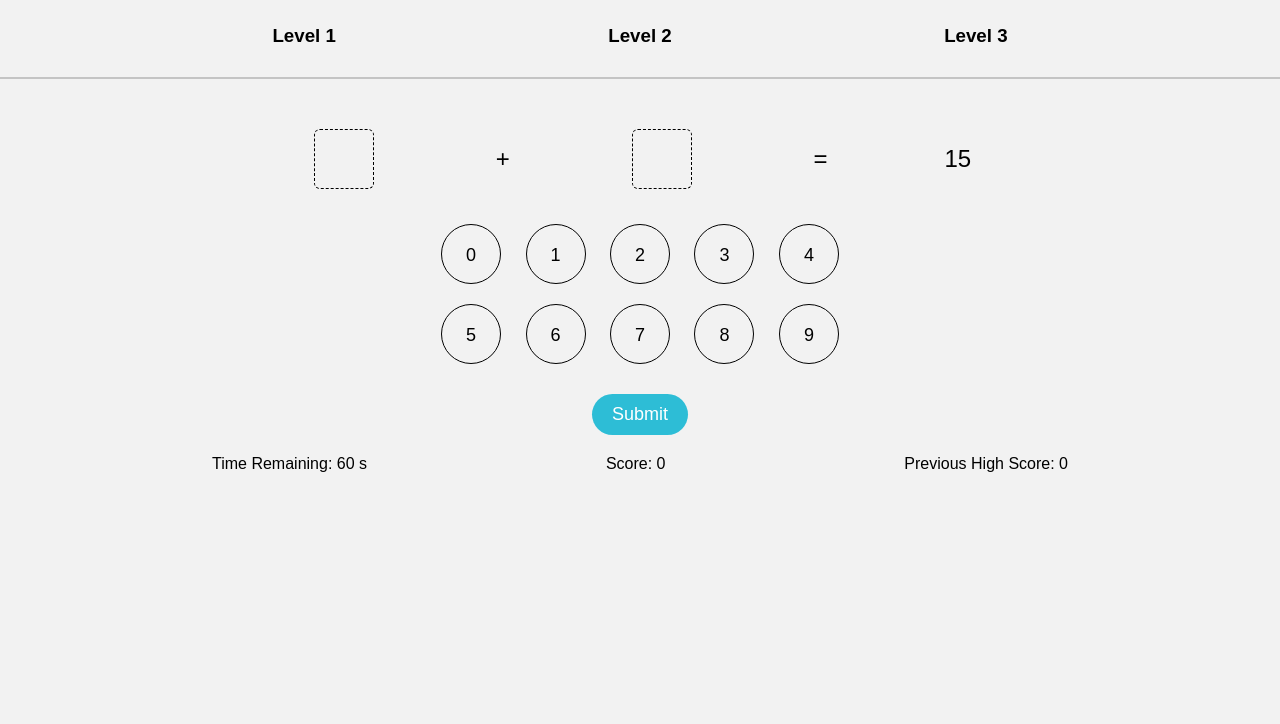
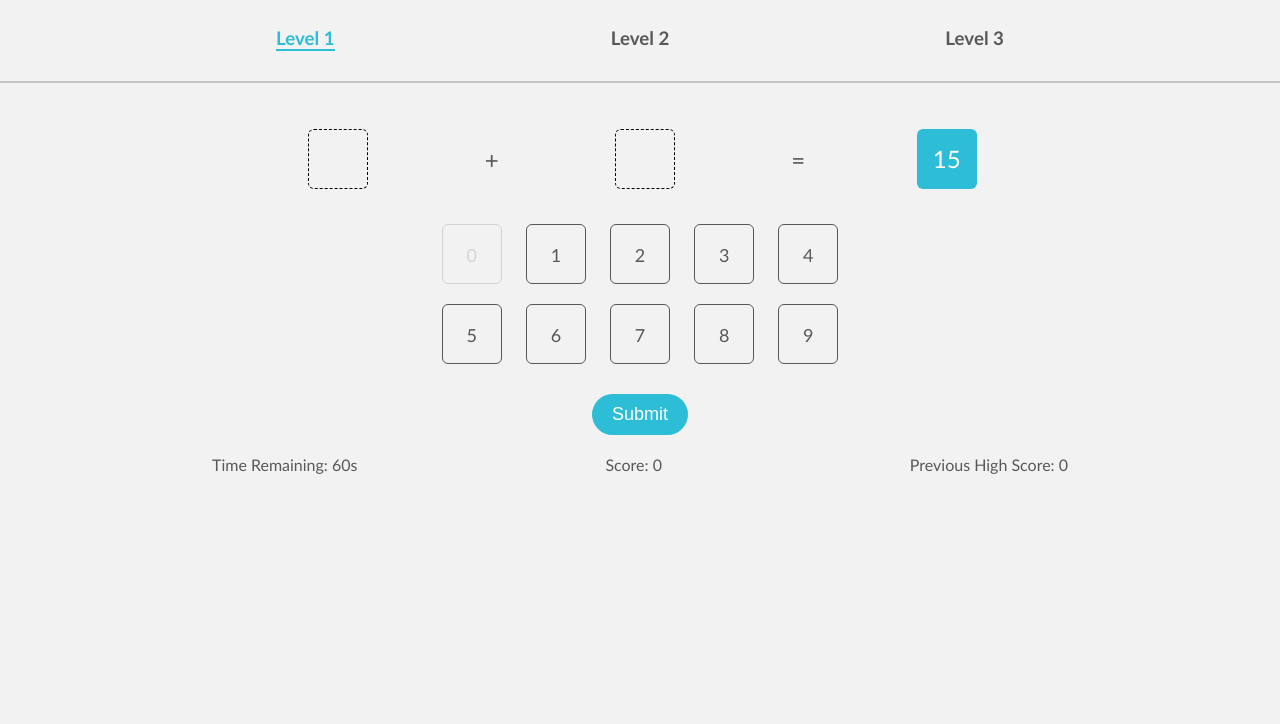
Before and after one commit to wcquantech/arithmetic_game, a plain HTML site: page index.html in a window 1280 px wide. Shown: the part 76-800 px from the top of the page. Drawn offline with Linux system fonts and the light colour scheme.

Commit message:
Enhanced style.css

```diff
--- a/index.html
+++ b/index.html
@@ -13,7 +13,7 @@
             <p>This is a game.</p>
         </div>
         <div class="levels">
-            <h3 id="level-1">Level 1</h3>
+            <h3 id="level-1" class="active-level">Level 1</h3>
             <h3 id="level-2">Level 2</h3>
             <h3 id="level-3">Level 3</h3>
         </div>
@@ -27,13 +27,13 @@
             <span id="operator-2">+</span>
             <span class="drop-zone" id="drop-zone-3"></span>
             =
-            <span id="answer">15</span>
+            <span id="answer" class="filled">15</span>
         </div>
 
         <div id="numbers">
             <!-- Draggable Numbers -->
             <div>
-                <span class="number" draggable="true">0</span>
+                <span class="number dragged" draggable="true">0</span>
                 <span class="number" draggable="true">1</span>
                 <span class="number" draggable="true">2</span>
                 <span class="number" draggable="true">3</span>
@@ -51,7 +51,7 @@
         <button id="submit">Submit</button>
 
         <div class="scoreboard">
-            <p>Time Remaining: <span id="time">60</span> s</p>
+            <p>Time Remaining:  <span id="time">60</span>s</p>
             <p>Score: <span id="score">0</span></p>
             <p>Previous High Score: <span id="previous-score">0</span></p>
         </div>
--- a/style.css
+++ b/style.css
@@ -3,9 +3,10 @@
     padding: 0;
     box-sizing: border-box;
     background: rgb(242, 242, 242);
+    color: #585858
 }
 body {
-    font-family: Arial, sans-serif;
+    font-family:'Gill Sans', 'Gill Sans MT', Calibri, 'Trebuchet MS', sans-serif;
     text-align: center;
     display: flex;
     justify-content: center;
@@ -31,6 +32,20 @@ nav {
     justify-content: space-evenly;
     margin-bottom: 30px;
 }
+.levels h3 {
+    cursor: pointer;
+    transition: all 0.4s;
+}
+.levels h3:hover {
+    color:#2dbdd6;
+}
+.active-level {
+    border-bottom: 2px #2dbdd6 solid;
+    color:#2dbdd6;
+}
+.active-level:hover {
+    cursor: default;
+}
 #game {
     margin-top: 200px;
     flex-basis: 70%;
@@ -55,10 +70,19 @@ nav {
     width: 60px;
     height: 60px;
     line-height: 60px;
-    border: 1px solid #000;
-    border-radius: 50%;
+    border: 1px solid #585858;
+    border-radius: 10%;
     margin: 10px;
     cursor: move;
+    transition: all 0.4s;
+}
+.number:hover {
+    opacity: 0.5;
+}
+.dragged {
+    opacity: 0.2;
+    cursor: default;
+    background: transparent;
 }
 .drop-zone {
     display: inline-block;
@@ -68,6 +92,18 @@ nav {
     border: 1px dashed #000;
     border-radius: 10%;
     margin: 5px;
+    transition: all 0.4s;
+}
+.drop-zone.drop-hover {
+    transform: scale(1.1);
+}
+.filled {
+    background: #2dbdd6;
+    color: #fff;
+    width: 60px;
+    height: 60px;
+    line-height: 60px;
+    border-radius: 10%;
 }
 #operator-2 {
     display: none;
```
